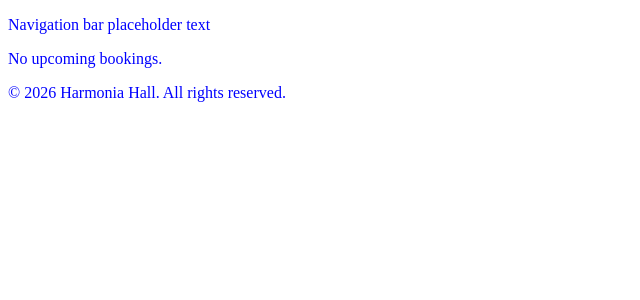
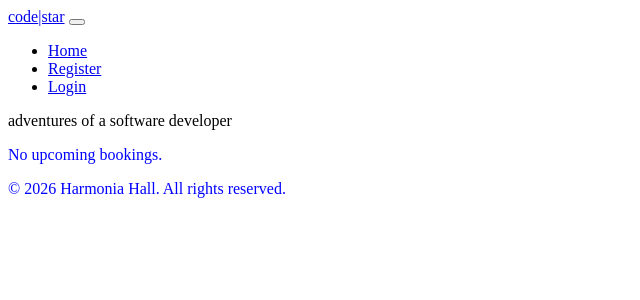
Before and after one commit to jonniecumming/harmonia_hall, a Django app: page /bookings/ in a window 1280 px wide. Shown: the top 300 px of the page, without its empty margins (0-640 px from the left). Run offline with Django 4.2, Linux system fonts and the light colour scheme; data that the repository does not hold is empty.

Commit message:
Update URL patterns and enhance navigation in base template

```diff
--- a/events/urls.py
+++ b/events/urls.py
@@ -1,10 +1,10 @@
 from django.urls import path
 
-from .views import EventListView, BookingsView
+from .views import EventListView, BookingsView, HomeView
 
 # URL patterns for events app
 urlpatterns = [
-    path('', EventListView.as_view(), name='home'),
+    path('', HomeView.as_view(), name='home'),
     path('events/', EventListView.as_view(), name='event-list'),
     path('bookings/', BookingsView.as_view(), name='bookings'),
 ]
--- a/templates/base.html
+++ b/templates/base.html
@@ -1,6 +1,9 @@
 {% load static %}
 
 {% url 'home' as home_url %}
+{% url 'account_login' as login_url %}
+{% url 'account_signup' as signup_url %}
+{% url 'account_logout' as logout_url %}
 
 <!DOCTYPE html>
 <html lang="en">
@@ -13,9 +16,44 @@
 </head>
 <body>
     <!-- Navigation Goes here -->
-    <nav>
-        <p>Navigation bar placeholder text</p>
+    <!-- Codestar example Navigation -->
+    <nav class="navbar navbar-expand-lg navbar-light bg-white">
+        <div class="container-fluid">
+            <a class="navbar-brand" href="{% url 'home' %}"><span class="brand">c<span class="red-o">o</span>de<span
+                        class="thin">|star</span></span></a>
+            <button class="navbar-toggler" type="button" data-bs-toggle="collapse" data-bs-target="#navbarText"
+                aria-controls="navbarText" aria-expanded="false" aria-label="Toggle navigation">
+                <span class="navbar-toggler-icon"></span>
+            </button>
+            <div class="collapse navbar-collapse" id="navbarText">
+                <ul class="navbar-nav me-auto mb-2 mb-lg-0">
+                    <li class="nav-item">
+                        <a class="nav-link {% if request.path == home_url %}active{% endif %}" aria-current="page"
+                            href="{% url 'home' %}">Home</a>
+                    </li>
+                    {% if user.is_authenticated %}
+                    <li class="nav-item">
+                        <a class="nav-link {% if request.path == logout_url %}active{% endif %}" aria-current="page"
+                            href="{% url 'account_logout' %}">Logout</a>
+                    </li>
+                    {% else %}
+                    <li class="nav-item">
+                        <a class="nav-link {% if request.path == signup_url %}active{% endif %}" aria-current="page"
+                            href="{% url 'account_signup' %}">Register</a>
+                    </li>
+                    <li class="nav-item">
+                        <a class="nav-link {% if request.path == login_url %}active{% endif %}" aria-current="page"
+                            href="{% url 'account_login' %}">Login</a>
+                    </li>
+                    {% endif %}
+                </ul>
+                <span class="navbar-text text-muted">
+                    adventures of a software developer
+                </span>
+            </div>
+        </div>
     </nav>
+    <!-- End of Codestar example navigation -->
     <!-- Main Goes here -->
     <main>
         {% block content %}
```
